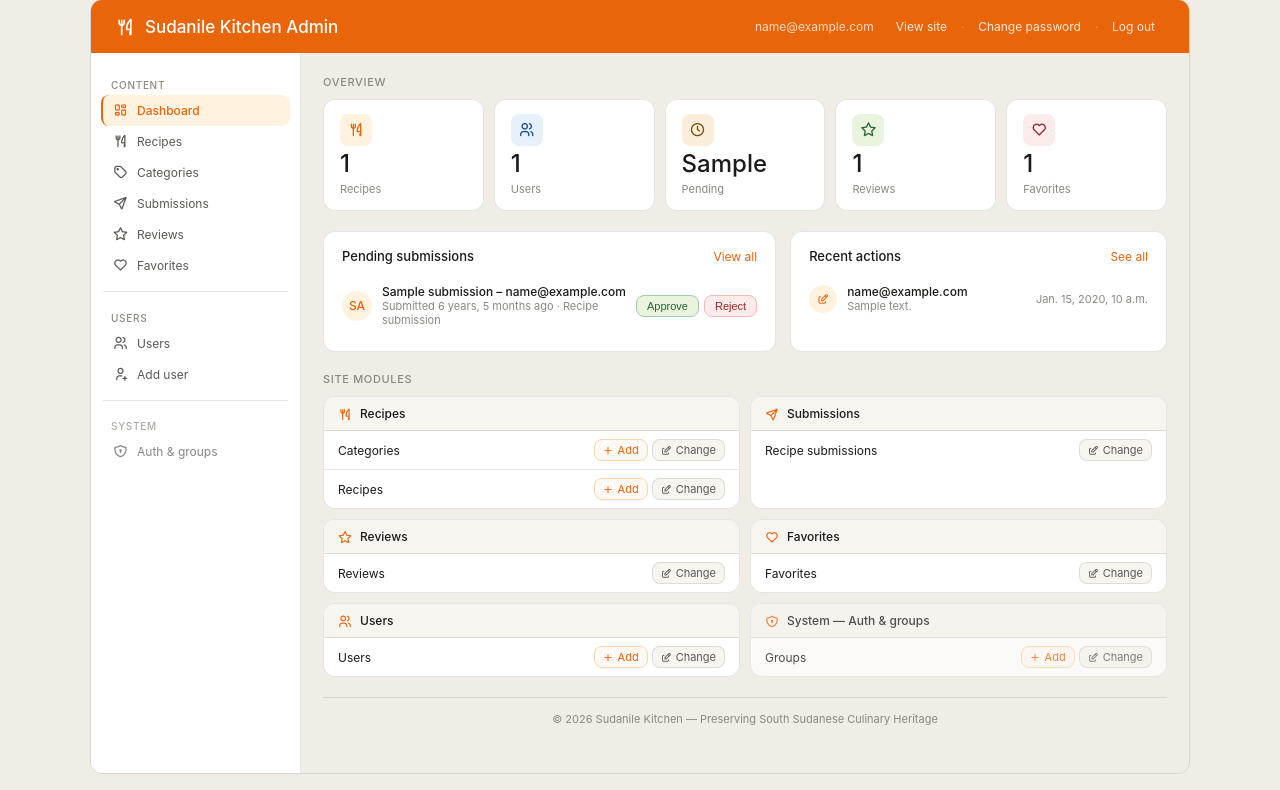
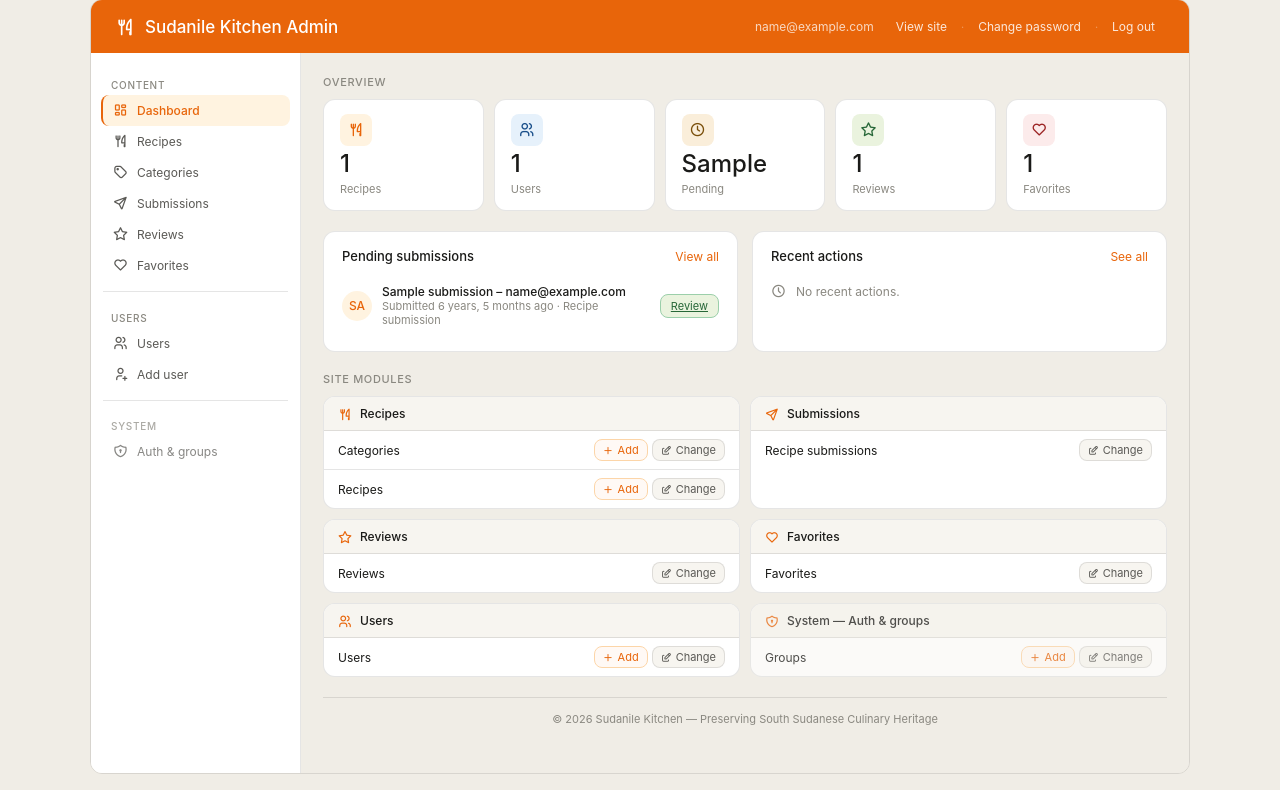
Before and after one commit to GENERALBOND/sudanile-kitchen, a Django app: template backend/templates/admin/dashboard.html in a window 1280 px wide. Shown: the part 17-807 px from the top of the page. Run offline with Django 4.2, Linux system fonts and the light colour scheme; the template is opened without the code that fills it: most values are stand-ins (such as "Sample title", 1, 10 or a date in 2020); data that the repository does not hold is empty.

```diff
--- a/backend/config/urls.py
+++ b/backend/config/urls.py
@@ -21,7 +21,8 @@ def home(request):
 
 urlpatterns = [
     path('', home, name='home'),
-    path('admin/', dashboard, name='admin_dashboard'),
+    path('admin/', dashboard, name='admin_dashboard'),  # Custom dashboard
+    path('admin/django/', admin.site.urls),  # Django admin - use different path
     path('api/users/', include('users.urls')),
     path('api/recipes/', include('recipes.urls')),
     path('api/reviews/', include('reviews.urls')),
--- a/backend/templates/admin/dashboard.html
+++ b/backend/templates/admin/dashboard.html
@@ -226,8 +226,8 @@
         <span class="topbar-user">{{ user_email }}</span>
         <nav class="topbar-nav" aria-label="Top navigation">
           <a href="/">View site</a><span class="sep">·</span>
-          <a href="/admin/password_change/">Change password</a><span class="sep">·</span>
-          <a href="/admin/logout/">Log out</a>
+          <a href="/admin/django/password_change/">Change password</a><span class="sep">·</span>
+          <a href="/admin/django/logout/">Log out</a>
         </nav>
       </div>
     </header>
@@ -237,22 +237,22 @@
         <div class="sidebar-section">
           <div class="sidebar-label">Content</div>
           <a class="sidebar-item active" href="/admin/"><i class="ti ti-layout-dashboard" aria-hidden="true"></i>Dashboard</a>
-          <a class="sidebar-item" href="/admin/recipes/recipe/"><i class="ti ti-tools-kitchen-2" aria-hidden="true"></i>Recipes</a>
-          <a class="sidebar-item" href="/admin/recipes/category/"><i class="ti ti-tag" aria-hidden="true"></i>Categories</a>
-          <a class="sidebar-item" href="/admin/submissions/recipesubmission/"><i class="ti ti-send" aria-hidden="true"></i>Submissions</a>
-          <a class="sidebar-item" href="/admin/reviews/review/"><i class="ti ti-star" aria-hidden="true"></i>Reviews</a>
-          <a class="sidebar-item" href="/admin/favorites/favorite/"><i class="ti ti-heart" aria-hidden="true"></i>Favorites</a>
+          <a class="sidebar-item" href="/admin/django/recipes/recipe/"><i class="ti ti-tools-kitchen-2" aria-hidden="true"></i>Recipes</a>
+          <a class="sidebar-item" href="/admin/django/recipes/category/"><i class="ti ti-tag" aria-hidden="true"></i>Categories</a>
+          <a class="sidebar-item" href="/admin/django/submissions/recipesubmission/"><i class="ti ti-send" aria-hidden="true"></i>Submissions</a>
+          <a class="sidebar-item" href="/admin/django/reviews/review/"><i class="ti ti-star" aria-hidden="true"></i>Reviews</a>
+          <a class="sidebar-item" href="/admin/django/favorites/favorite/"><i class="ti ti-heart" aria-hidden="true"></i>Favorites</a>
         </div>
         <div class="sidebar-divider"></div>
         <div class="sidebar-section">
           <div class="sidebar-label">Users</div>
-          <a class="sidebar-item" href="/admin/users/user/"><i class="ti ti-users" aria-hidden="true"></i>Users</a>
-          <a class="sidebar-item" href="/admin/users/user/add/"><i class="ti ti-user-plus" aria-hidden="true"></i>Add user</a>
+          <a class="sidebar-item" href="/admin/django/users/user/"><i class="ti ti-users" aria-hidden="true"></i>Users</a>
+          <a class="sidebar-item" href="/admin/django/users/user/add/"><i class="ti ti-user-plus" aria-hidden="true"></i>Add user</a>
         </div>
         <div class="sidebar-divider"></div>
         <div class="sidebar-section sidebar-system">
           <div class="sidebar-label">System</div>
-          <a class="sidebar-item" href="/admin/auth/group/"><i class="ti ti-shield-lock" aria-hidden="true"></i>Auth &amp; groups</a>
+          <a class="sidebar-item" href="/admin/django/auth/group/"><i class="ti ti-shield-lock" aria-hidden="true"></i>Auth &amp; groups</a>
         </div>
       </nav>
 
@@ -294,7 +294,7 @@
           <div class="panel">
             <div class="panel-header">
               <span class="panel-title">Pending submissions</span>
-              <a href="/admin/submissions/recipesubmission/?status__exact=pending" class="panel-link">View all</a>
+              <a href="/admin/django/submissions/recipesubmission/?status__exact=pending" class="panel-link">View all</a>
             </div>
             {% if pending_submissions_list %}
               {% for submission in pending_submissions_list|slice:":3" %}
@@ -305,14 +305,7 @@
                   <div class="sub-meta">Submitted {{ submission.submitted_at|timesince }} ago · Recipe submission</div>
                 </div>
                 <div class="sub-actions">
-                  <form method="post" action="/admin/submissions/recipesubmission/{{ submission.id }}/approve/" style="display:inline;">
-                    {% csrf_token %}
-                    <button type="submit" class="sub-btn approve">Approve</button>
-                  </form>
-                  <form method="post" action="/admin/submissions/recipesubmission/{{ submission.id }}/reject/" style="display:inline;">
-                    {% csrf_token %}
-                    <button type="submit" class="sub-btn reject">Reject</button>
-                  </form>
+                  <a href="/admin/django/submissions/recipesubmission/{{ submission.id }}/change/" class="sub-btn approve">Review</a>
                 </div>
               </div>
               {% endfor %}
@@ -329,30 +322,10 @@
               <span class="panel-title">Recent actions</span>
               <a href="#" class="panel-link">See all</a>
             </div>
-            {% if recent_actions %}
-              {% for action in recent_actions|slice:":5" %}
-              <div class="action-row">
-                <div class="action-dot {% if action.action_type == 'delete' %}dot-del{% else %}dot-edit{% endif %}">
-                  <i class="ti {% if action.action_type == 'delete' %}ti-x{% else %}ti-edit{% endif %}" aria-hidden="true"></i>
-                </div>
-                <div class="action-info">
-                  <div class="action-email">{{ action.user_email }}</div>
-                  <div class="action-sub">
-                    {{ action.description }}
-                    {% if action.status == 'pending' %}
-                      <span class="badge-pending">pending</span>
-                    {% endif %}
-                  </div>
-                </div>
-                <div class="action-time">{{ action.time }}</div>
-              </div>
-              {% endfor %}
-            {% else %}
-              <div class="empty-state">
-                <i class="ti ti-clock" style="font-size:15px;color:var(--text-muted);" aria-hidden="true"></i>
-                <span style="font-size:12px;color:var(--text-muted);">No recent actions.</span>
-              </div>
-            {% endif %}
+            <div class="empty-state">
+              <i class="ti ti-clock" style="font-size:15px;color:var(--text-muted);" aria-hidden="true"></i>
+              <span style="font-size:12px;color:var(--text-muted);">No recent actions.</span>
+            </div>
           </div>
         </div>
 
@@ -369,15 +342,15 @@
               <div class="mod-row">
                 <span class="mod-item">Categories</span>
                 <div class="mod-actions">
-                  <a href="/admin/recipes/category/add/" class="mod-btn add"><i class="ti ti-plus"></i>Add</a>
-                  <a href="/admin/recipes/category/" class="mod-btn"><i class="ti ti-edit"></i>Change</a>
+                  <a href="/admin/django/recipes/category/add/" class="mod-btn add"><i class="ti ti-plus"></i>Add</a>
+                  <a href="/admin/django/recipes/category/" class="mod-btn"><i class="ti ti-edit"></i>Change</a>
                 </div>
               </div>
               <div class="mod-row">
                 <span class="mod-item">Recipes</span>
                 <div class="mod-actions">
-                  <a href="/admin/recipes/recipe/add/" class="mod-btn add"><i class="ti ti-plus"></i>Add</a>
-                  <a href="/admin/recipes/recipe/" class="mod-btn"><i class="ti ti-edit"></i>Change</a>
+                  <a href="/admin/django/recipes/recipe/add/" class="mod-btn add"><i class="ti ti-plus"></i>Add</a>
+                  <a href="/admin/django/recipes/recipe/" class="mod-btn"><i class="ti ti-edit"></i>Change</a>
                 </div>
               </div>
             </div>
@@ -390,7 +363,7 @@
               <div class="mod-row">
                 <span class="mod-item">Recipe submissions</span>
                 <div class="mod-actions">
-                  <a href="/admin/submissions/recipesubmission/" class="mod-btn"><i class="ti ti-edit"></i>Change</a>
+                  <a href="/admin/django/submissions/recipesubmission/" class="mod-btn"><i class="ti ti-edit"></i>Change</a>
                 </div>
               </div>
             </div>
@@ -403,7 +376,7 @@
               <div class="mod-row">
                 <span class="mod-item">Reviews</span>
                 <div class="mod-actions">
-                  <a href="/admin/reviews/review/" class="mod-btn"><i class="ti ti-edit"></i>Change</a>
+                  <a href="/admin/django/reviews/review/" class="mod-btn"><i class="ti ti-edit"></i>Change</a>
                 </div>
               </div>
             </div>
@@ -416,7 +389,7 @@
               <div class="mod-row">
                 <span class="mod-item">Favorites</span>
                 <div class="mod-actions">
-                  <a href="/admin/favorites/favorite/" class="mod-btn"><i class="ti ti-edit"></i>Change</a>
+                  <a href="/admin/django/favorites/favorite/" class="mod-btn"><i class="ti ti-edit"></i>Change</a>
                 </div>
               </div>
             </div>
@@ -429,8 +402,8 @@
               <div class="mod-row">
                 <span class="mod-item">Users</span>
                 <div class="mod-actions">
-                  <a href="/admin/users/user/add/" class="mod-btn add"><i class="ti ti-plus"></i>Add</a>
-                  <a href="/admin/users/user/" class="mod-btn"><i class="ti ti-edit"></i>Change</a>
+                  <a href="/admin/django/users/user/add/" class="mod-btn add"><i class="ti ti-plus"></i>Add</a>
+                  <a href="/admin/django/users/user/" class="mod-btn"><i class="ti ti-edit"></i>Change</a>
                 </div>
               </div>
             </div>
@@ -443,8 +416,8 @@
               <div class="mod-row">
                 <span class="mod-item">Groups</span>
                 <div class="mod-actions">
-                  <a href="/admin/auth/group/add/" class="mod-btn add"><i class="ti ti-plus"></i>Add</a>
-                  <a href="/admin/auth/group/" class="mod-btn"><i class="ti ti-edit"></i>Change</a>
+                  <a href="/admin/django/auth/group/add/" class="mod-btn add"><i class="ti ti-plus"></i>Add</a>
+                  <a href="/admin/django/auth/group/" class="mod-btn"><i class="ti ti-edit"></i>Change</a>
                 </div>
               </div>
             </div>
```
Also changed, not shown: backend/admin.py (deleted, +0 -15 lines).
